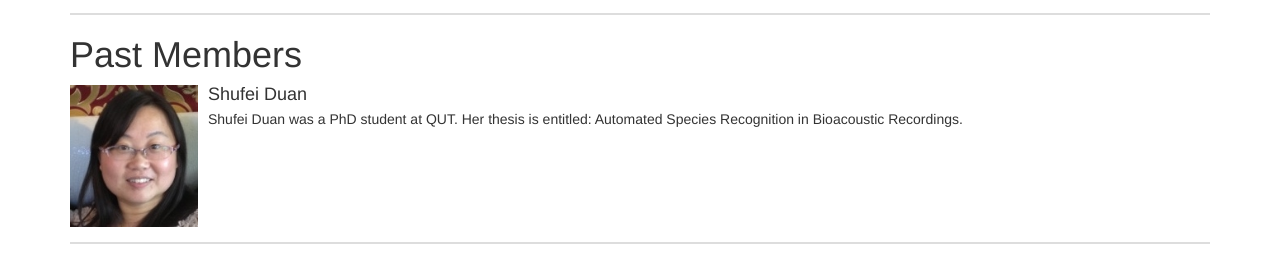
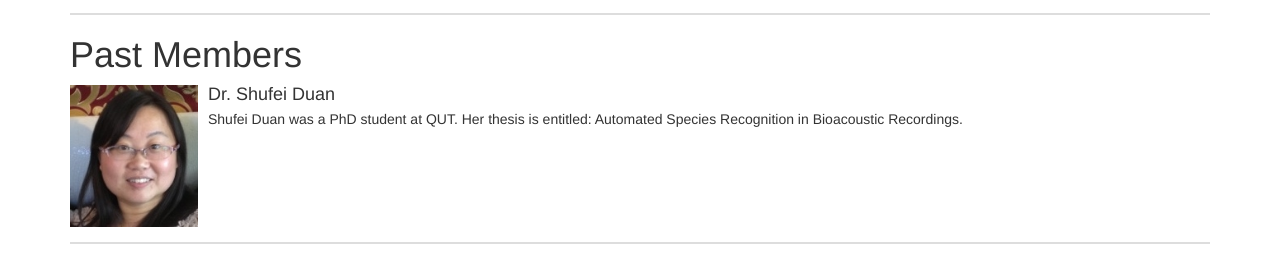
Before and after one commit to QutEcoacoustics/research-blog, a Jekyll site: the page built from people/people.html, in a window 1280 px wide and 900 px high, scrolled down 2580 px. Shown: the part 244-503 px from the top of the window. Built offline with Jekyll 4.4.1, drawn with Linux system fonts in a browser that asks for light colours; nearby versions of some CDN libraries; Markdown is read by kramdown in place of the engine named in the settings.

```diff
--- a/_config.yml
+++ b/_config.yml
@@ -1,4 +1,5 @@
 name: Ecosounds
+url: http://www.ecosounds.org
 markdown: redcarpet
 highlighter: pygments
 safe: true
--- a/_layouts/default.html
+++ b/_layouts/default.html
@@ -6,14 +6,19 @@
     <title>{{ site.name }} | {{ page.title }}</title>
     <meta name="viewport" content="width=device-width">
 
-    <meta property="og:url"           content="http://{{ site.host }}{{ page.url }}" />
+    <meta property="og:url"           content="{{ site.url }}{{ page.url }}" />
     <meta property="og:type"          content="website" />
     <meta property="og:title"         content="{{ site.name }} | {{ page.title }}" />
     <meta property="og:description"   content="{{ page.content | strip_html | truncatewords:50 }}" />
-    {% if page.post_image %}
-    <meta property="og:image"         content="{{ page.post_image }}" />
+    {% if page.post_image                                   %}
+    {% assign img_url = page.post_image                     %}
+    {%  if img_url contains '://'                           %}
+    {%  else                                                %}
+    {%    assign img_url = img_url | prepend: site.url      %}
+    {%  endif                                               %}
+    <meta property="og:image"         content="{{ img_url }}" />
     {% else %}
-    <meta property="og:image"         content="http://{{ site.host }}/images/2843130589_c2ac5cba39_500x320.png" />
+    <meta property="og:image"         content="{{ site.url }}/images/2843130589_c2ac5cba39_500x320.png" />
     {% endif %}
 
 
--- a/people/people.html
+++ b/people/people.html
@@ -230,7 +230,7 @@ title: Ecosounds | People
             </span>
 
             <div class="media-body">
-                <h4 class="media-heading">Shufei Duan</h4>
+                <h4 class="media-heading">Dr. Shufei Duan</h4>
                 Shufei Duan was a PhD student at QUT. Her thesis is entitled: Automated Species Recognition in
                 Bioacoustic Recordings.
             </div>
```
